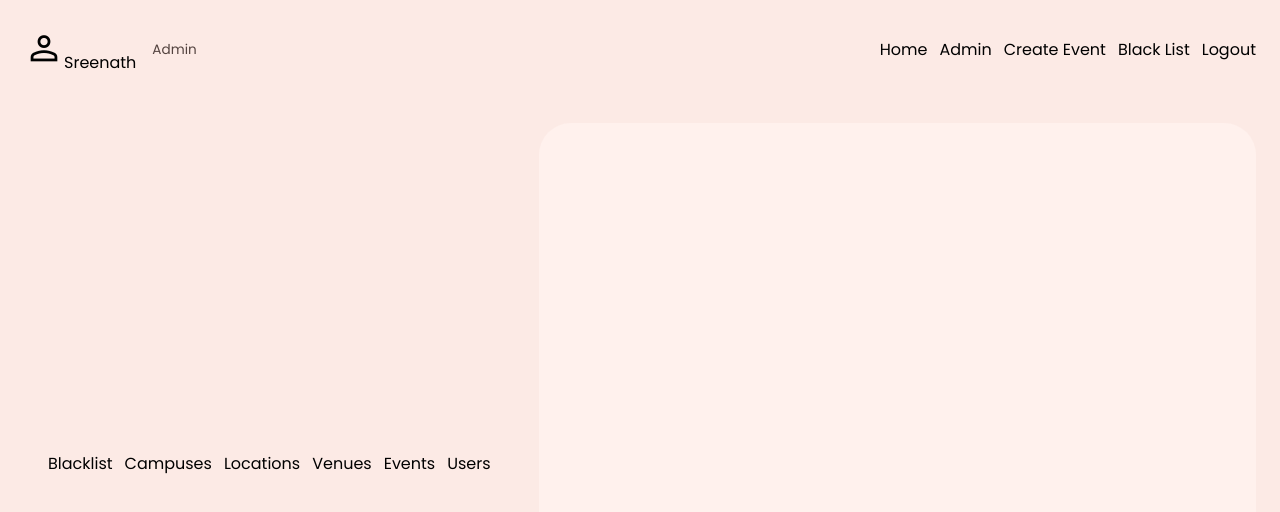
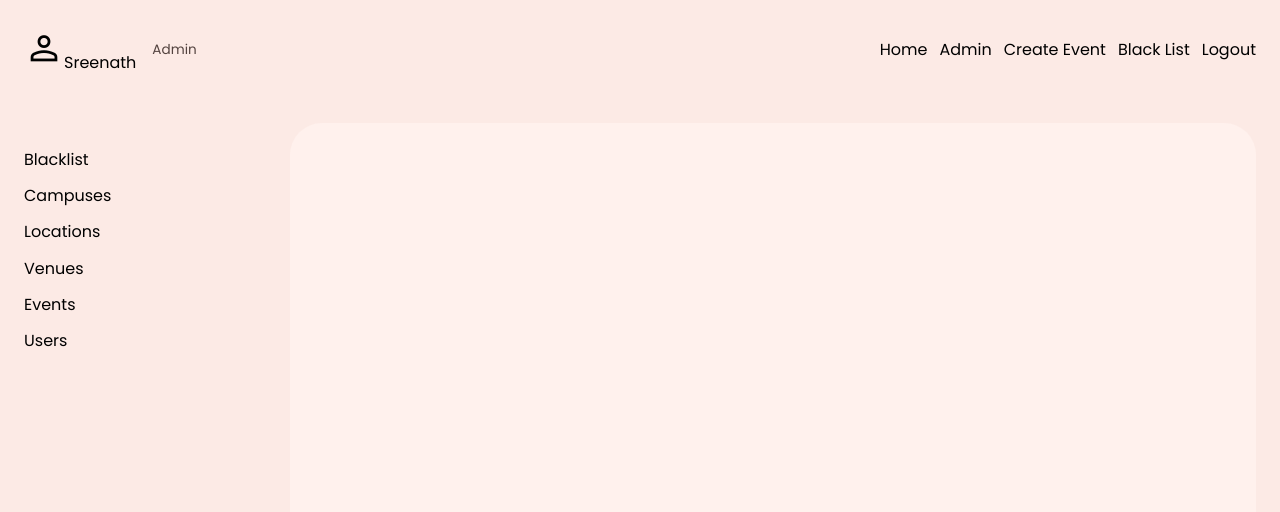
Before and after one commit to SreenathKarthick11/Eagle, a React (Vite) app in the folder frontend/: page /admin in a window 1280 px wide. Shown: the top 512 px of the page. Built offline with nearby package versions, Linux system fonts and the light colour scheme.

Commit message:
Frontend: Modified adminbar for vertical navigation.

```diff
--- a/frontend/src/components/adminbar.tsx
+++ b/frontend/src/components/adminbar.tsx
@@ -6,8 +6,7 @@ export const Adminbar = () => {
   const navigate = useNavigate();
 
   return (
-    <nav className="adminbar">
-      <div className="nav-buttons">
+    <div className="sidebar">
       <md-text-button onClick={() => navigate("/admin/blacklist")}>
         Blacklist
       </md-text-button>
@@ -32,6 +31,5 @@ export const Adminbar = () => {
         Users
       </md-text-button>
     </div>
-    </nav>
   );
 };
--- a/frontend/src/components/styles/adminbar.css
+++ b/frontend/src/components/styles/adminbar.css
@@ -1,14 +1,9 @@
-.adminbar {
-  padding-block: 0.55rem;
-  padding-inline: 1.5rem;
-
-  display: flex;
-  justify-content: space-around;
-  align-items: center;
+.sidebar {
+  display: grid;
+  grid-template-columns: 1fr;
+  gap: 0.7em;
+  margin-top: 1.5em;
+  background: var(--md-sys-color-surface-coutainer);
+  border-radius: var(--border-radius);
+  align-content: start;
 }
-
-.nav-buttons {
-  display: flex;
-  align-items: center;
-  gap: 0.75em;
-}
```
Lines whose indentation alone changed are shown as unchanged.
